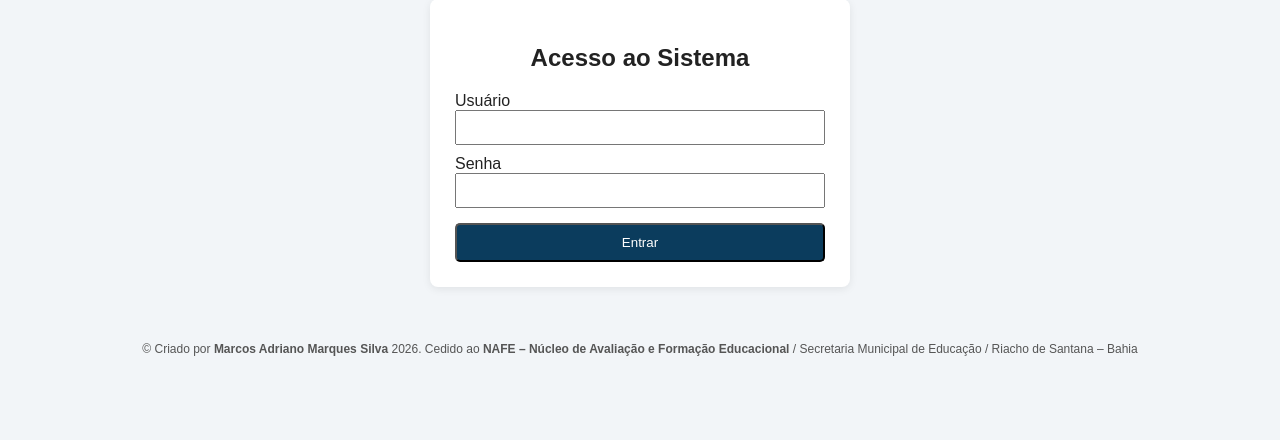
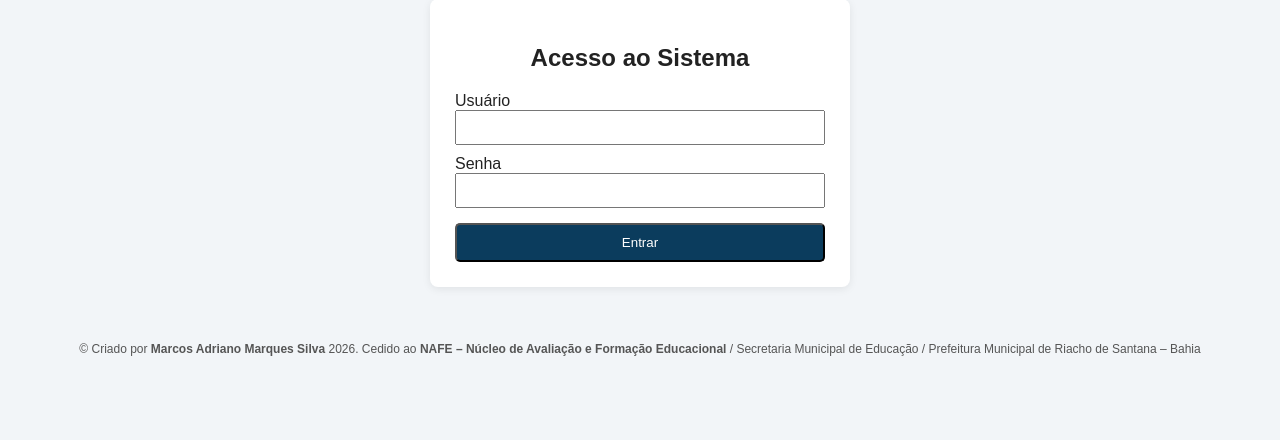
Before and after one commit to Marcosadriano7506/CINAFE-sistema, a Flask app: page / in a window 1280 px wide. Shown: the part 279-719 px from the top of the page. Run offline with Flask 3, Linux system fonts and the light colour scheme; some libraries are stand-ins or nearby versions.

Commit message:
Update login.html

```diff
--- a/templates/login.html
+++ b/templates/login.html
@@ -58,7 +58,7 @@
     © Criado por <strong>Marcos Adriano Marques Silva</strong> 2026.
     Cedido ao <strong>NAFE – Núcleo de Avaliação e Formação Educacional</strong> /
     Secretaria Municipal de Educação /
-    Riacho de Santana – Bahia
+    Prefeitura Municipal de Riacho de Santana – Bahia
 </footer>
 
 </body>
```
